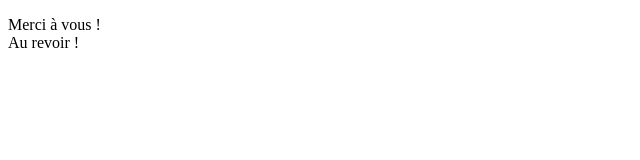
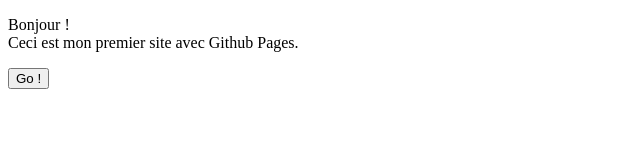
Before and after one commit to jacsavigny/jacsae.github.io, a plain HTML site: page docs/index.html in a window 1280 px wide. Shown: the whole page, without its empty margins (0-640 px from the left). Drawn offline with Linux system fonts and the light colour scheme.

Commit message:
personnalisation du texte

```diff
--- a/docs/index.html
+++ b/docs/index.html
@@ -2,11 +2,12 @@
 <html lang="en">
 <head>
     <meta charset="UTF-8">
-    <title>site</title>
+    <title>Site avec github</title>
 </head>
 <body>
-    <p>Merci à vous ! <br>
-       Au revoir !
+    <p>Bonjour !<br>
+       Ceci est mon premier site avec Github Pages.
     </p>
+    <button>Go !</button>
 </body>
 </html>
```
